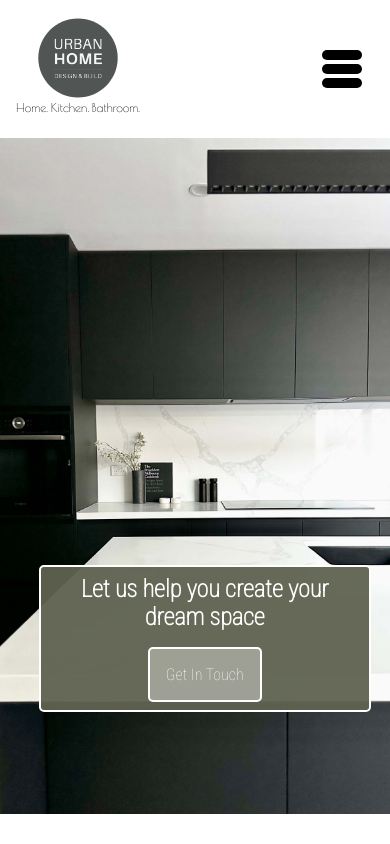
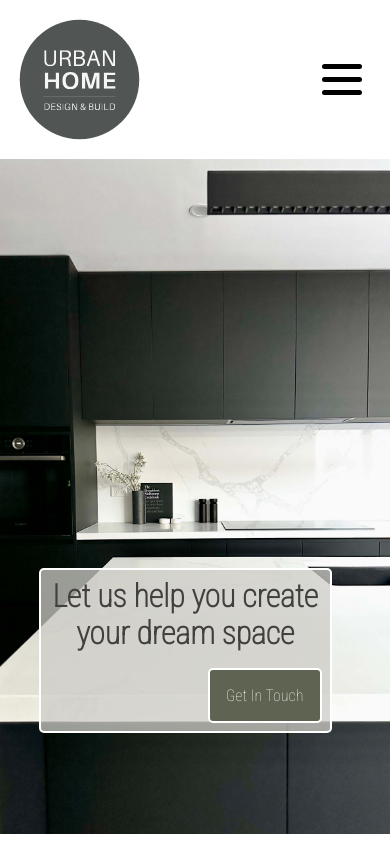
Before and after one commit to to-nick/urban-home, a plain HTML site: page index.html in a window 390 px wide. Shown: the top 844 px of the page. Drawn offline with nearby package versions, Linux system fonts and the light colour scheme; a web font is replaced by a local one.

Commit message:
first changes with laurissa

```diff
--- a/index.html
+++ b/index.html
@@ -4,7 +4,7 @@
     <meta name="viewport" content="width=device-width, initial-scale=1.0">
     <link href="./styles.css" rel="stylesheet">
     <link href="https://unpkg.com/aos@next/dist/aos.css" rel="stylesheet" />
-    <link href="https://fonts.googleapis.com/css2?family=Poiret+One&family=Roboto+Condensed:ital,wght@0,100;1,100&display=swap" rel="stylesheet">
+    <link href="https://fonts.googleapis.com/css2?family=Alumni+Sans+Pinstripe:ital@0;1&family=Poiret+One&family=Roboto+Condensed:ital,wght@0,100;1,100&display=swap" rel="stylesheet">
     <script src="./Assets/scripts/scripts.js"></script>
 </head>
 <body>
@@ -12,9 +12,6 @@
         <nav>
             <div class="nav-logo-container">
                 <img class="nav-logo" src="./Assets/images/Logos/branding/Logo - Charcoal (primary).svg" alt="Urban Home Logo">
-                <p class="logo-text">
-                    Home. Kitchen. Bathroom.
-                </p>
             </div>
             <div class="nav-list-container">
                 <ul class="nav-list">
@@ -127,7 +124,6 @@
                 </figure>
             </div>
         </section>
-
     </div>
     <footer>
         <section class="footer-content-container">
--- a/styles.css
+++ b/styles.css
@@ -14,7 +14,7 @@ html{
 
 :root {
     --color-primary: #5f6351;
-    --color-secondary: #cecdc7;
+    --color-secondary: rgb(206, 205, 199);
     --color-logo: #515655;
 
     --font-primary: "Poiret One";
@@ -43,7 +43,7 @@ nav{
 }
 
 .nav-logo{
-    height: 10vh;
+    height: 15vh;
 }
 
 .logo-text{
@@ -64,13 +64,13 @@ nav{
 }
 
 .nav-list{
-    font-size: clamp(1.5rem, 3vw, 2.5rem);
+    font-size: clamp(2rem, 3vw, 3rem);
     display: flex;
-    gap: 2rem;
+    gap: 4rem;
     list-style: none;
     font-family: var(--font-secondary), sans-serif;
-    font-weight: 100;
-
+    /* font-family: "Alumni Sans Pinstripe", sans-serif; */
+    font-weight: 700;
 }
 
 .list-item{
@@ -101,7 +101,7 @@ nav{
 .bar{
     display: block;
     background-color:black;
-    height: 10px;
+    height: 5px;
     width: 40px;
     border-radius: 10px;
     transition: all 0.3s ease-in-out;
@@ -146,7 +146,7 @@ HOME PAGE STYLES
 
 .text-box-small button{
     width: auto;
-    background-color: #ffffff5d;
+    background-color: #5f6351;
     border: white solid 2px;
     border-radius: 5px;
     font-size: clamp(1rem, 2vw, 3rem);
@@ -501,12 +501,14 @@ HOME PAGE STYLES
     .text-box-small{
         position: absolute;
         display: flex;
+        aspect-ratio: 2/1;
         flex-direction: column;
         border: white solid 2px;
         border-radius: 5px;
         height: auto;
-        background-color: rgba(95, 99, 81, 0.95);
-        width: 40vw;
+        background-color: rgb(206, 205, 199, 0.75);
+        max-height: 40%;
+        max-width: 65%;
         padding: 2rem;
         justify-content: center;
         gap: 1.5rem;
@@ -517,8 +519,8 @@ HOME PAGE STYLES
 
     .text-box-small h1{
         font-family: "Roboto Condensed", sans-serif;
-        font-size: clamp(1.5rem, 4vw, 6rem);
-        color: white;
+        font-size: clamp(1.5rem, 4vw + 1rem, 6rem);
+        color: rgb(66, 63, 63);
     }
 
     .text-box-small button:hover{
@@ -573,7 +575,7 @@ HOME PAGE STYLES
     }
 
     .review-image-container{
-        width: auto;
+        width: 100%;
     }
 }
 
@@ -590,7 +592,7 @@ NAVBAR STYLES
         display: flex;
         height: 6vh;
         flex-direction: column;
-        gap: 0.25rem;
+        gap: 0.5rem;
         justify-content: center;
         align-items: center;
         padding: 0.25rem;
@@ -606,14 +608,14 @@ NAVBAR STYLES
     }
 
     .hamburger.active .bar:nth-child(3){
-        transform: translateY(-0.99rem) rotate(-45deg);
+        transform: translateY(-0.70rem) rotate(-45deg);
     }
 
     .nav-list-container{
         position: fixed;
         right: -100%;
         z-index: 20;
-        top: 16vh;
+        top: 18.5vh;
         width: 100vw;
         background-color: rgba(81, 86, 85, 0.95);
         justify-content: center;
@@ -624,6 +626,7 @@ NAVBAR STYLES
 
     .nav-list{
         flex-direction: column;
+        color: white;
     }
 
     .socials-container{
@@ -649,14 +652,10 @@ HOME PAGE STYLES
     }
 
     .text-box-small{
-        width: 60%;
+        max-width: 75%;
         bottom: 15%;
         text-align: center;
         padding: 1rem;
-    }
-
-    .text-box-small button{
-        align-self: center;
     }
 
     .about-us-section{
```
Also changed, not shown: Assets/scripts/scripts.js (line endings or trailing spaces).
